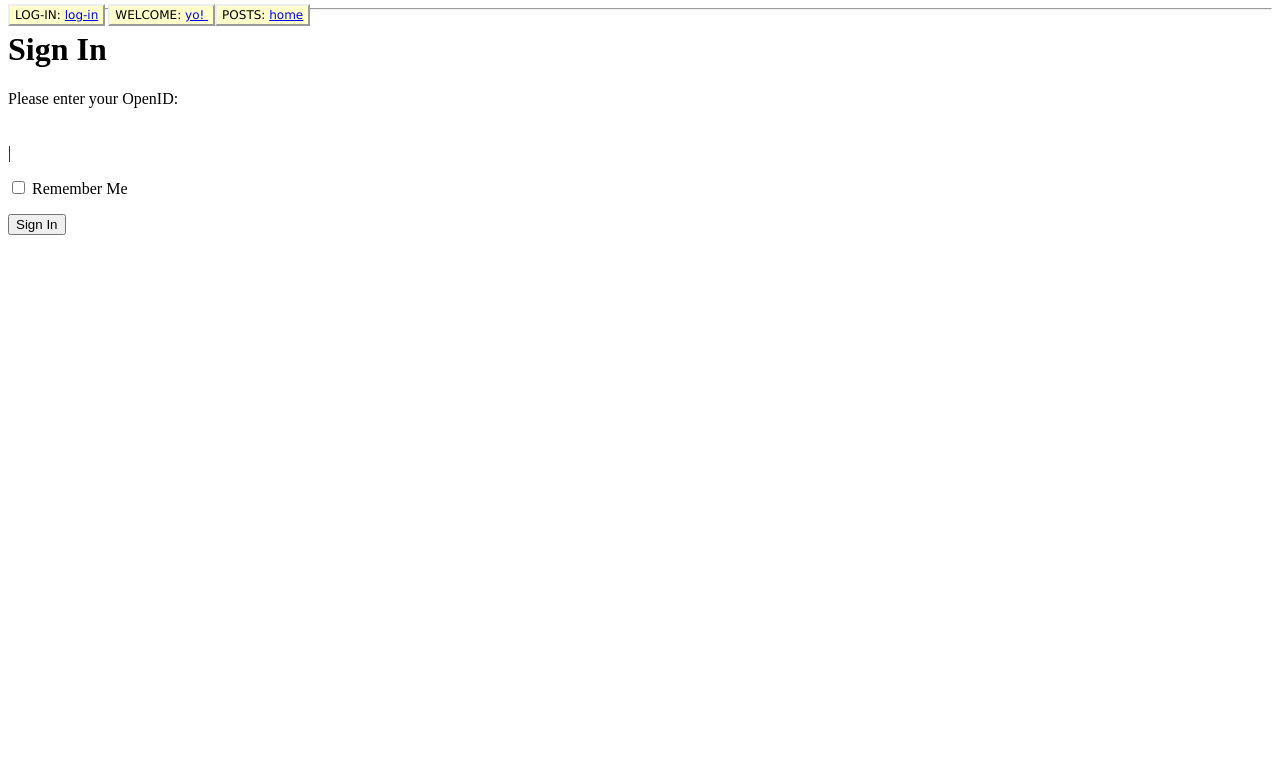
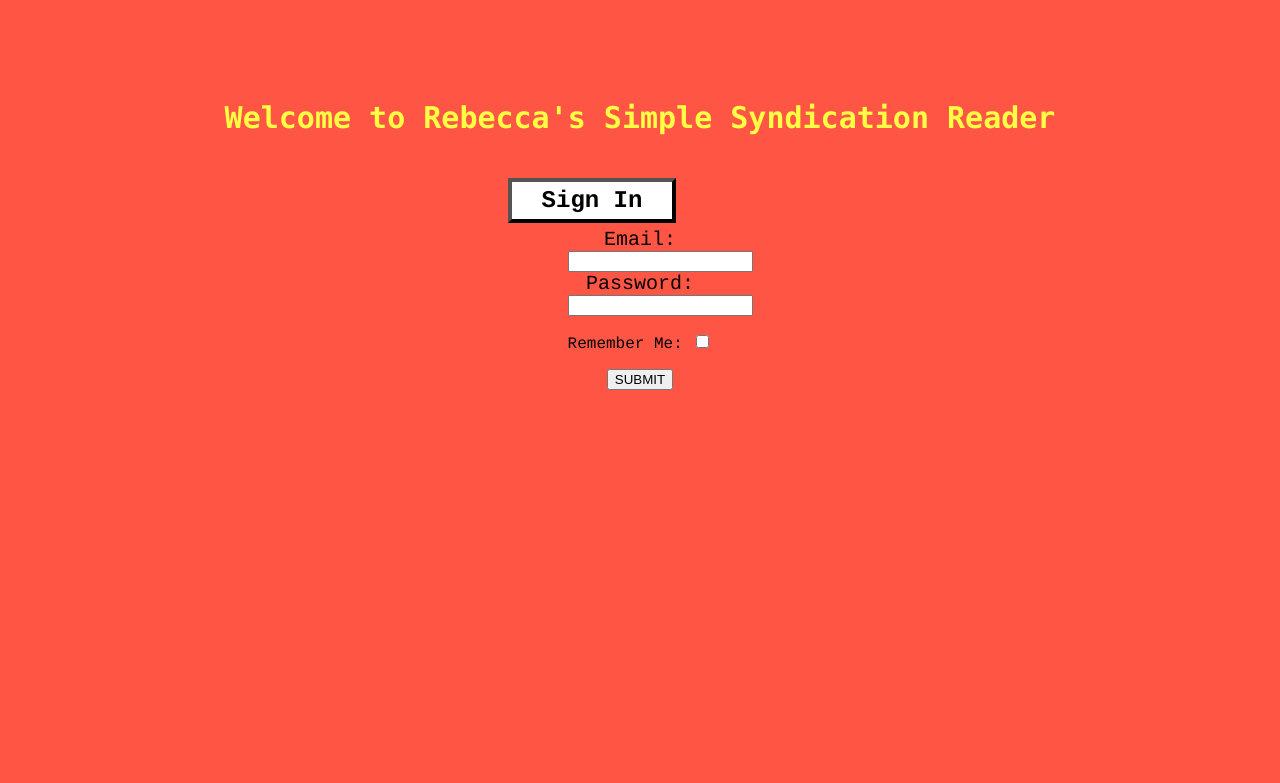
Before and after one commit to gmbeaty/Hackbright_Final_Project, a Flask app: template templates/login.html in a window 1280 px wide. Shown: the top 783 px of the page. Run offline with Flask 2, Linux system fonts and the light colour scheme; the template is opened without the code that fills it: values that come from a table or form of the project are taken from there, others are empty; parts of the project's set-up code (start-up, migrations or seed data) failed here and were passed over; some libraries are stand-ins or nearby versions.

Commit message:
Updated HTML/CSS templates

```diff
--- /dev/null
+++ b/templates/_formhelper.html
@@ -0,0 +1,12 @@
+ <!-- This goes in a html file called _formhelper.html     -->
+{% macro render_field(field)%}
+  <dd>{{ field(**kwargs)|safe }}
+  {% if field.errors %}
+    <ul class=errors>
+    {% for error in field.errors %}
+      {{error}}
+    {% endfor %}
+    </ul>
+  {% endif %}
+  </dd>
+{% endmacro %}
--- a/templates/base.html
+++ b/templates/base.html
@@ -52,17 +52,18 @@
 		<div class="Top_Line"><a id="Login">LOG-IN: </a> <a href="/login" class="link"> log-in</a></div>
 		<div class="Top_Line">WELCOME: <a href="/" class="link"> yo! </a></div>
 		<div class="Top_Line">POSTS: <a href="/home" class="link">home</a></div>
+		<div class="Top_Line"> LOGOUT: <a href="/logout" class="link">logout</a></div>
 		</div>
 		<hr>
-		{% with messages = get_flashed_messages() %}
-		{% if messages %}
-		<ul>
+	<!-- 	{% with messages = get_flashed_messages() %}
+		{% if messages %} -->
+		<!-- <ul>
 		{% for message in messages %}
 			<li>{{ message }} </li>
 		{% endfor %}
 		</ul>
 		{% endif %}
-		{% endwith %}
+		{% endwith %} -->
 
 		{% block content %}{% endblock %}
 	</body>
--- a/templates/login.html
+++ b/templates/login.html
@@ -1,48 +1,72 @@
 <!-- extend from base layout -->
+<html>
 	<head>
 		<style>
+			.Login_page {
+				text-align: center;
+				margin: 100px;
+				font-family: Courier;
+			}
 
+			.inputs {
+				/*display: inline;*/
+				font-size: 20px;
+			}
+
+			#sign_in {
+				border: solid 4px black;
+				border-style: outset;
+				margin: 5px;
+				padding: 5px;
+				width: 150px;
+				background: white;
+			}
+
+			#S_align {
+				/*Need to make this actually center*/
+				margin: 0px 395px;
+			}
+
+			h1 {
+				font-size: 30px;
+				font-family: Monaco;
+				border: 5px;
+				color: #FFFF44;
+				font-weight: bold;
+				position: relative;
+			}
+
+			body {
+				background: #ff5544;
+			}
 		</style>
 
 	</head>
 
 	<body>
-{% extends "base.html" %}
 
-{% block content %}
-<script type="text/javascript">
-function set_openid(openid, pr)
-{
-	u = openid.search('<username>')
-	if (u != -1) {
-		//openid requires username
-		user = prompt('Enter your ' + pr + ' username: ')
-		openid = openid.substr(0, u) + user
-	}
-	form = document.forms['login'];
-	form.elements['openid'].value = openid
-}
-</script>
+		<div class="Login_Page">
+		<h1> Welcome to Rebecca's Simple Syndication Reader </h1> <br />
 
-<h1>Sign In</h1>
-<form action="" method="post" name="login">
+		<div id="S_align"><h2 id="sign_in">Sign In</h2></div>
+			<form action="/login" method="POST" name= "login">
 			{{form.hidden_tag()}}
-	<p>
-		Please enter your OpenID:<br>
-		{{form.openid(size=80)}}<br>
-		<!-- renders messages as errors based on our set validators -->
-		{% for error in form.errors.openid %}
-		<!-- display the error message in red -->
-		<span style="color: red;">[{{error}}]</span>
-		{% endfor %}</br>
-		| {% for pr in providers %}
-		<a href="javascript:set_openid('{{pr.url}}', '{{pr.name}}');">{{pr.name}}</a> |
-		{% endfor %}
-	</p>
 
-	<p>{{form.remember_me}} Remember Me</p>
-	<p> <input type="submit" value="Sign In"></p>
+			<!--     # include this every time you do a form -->
+			    {% from "_formhelper.html" import render_field %}
+			    <form meth=post action="/login">
+			 <!-- begin error check -->
+
+			    <!-- Email and Password-->
+			   	<div class="inputs"> Email:
+					{{render_field(form.email)}} </div>
+				<div class="inputs"> Password:<br>
+					{{render_field(form.password)}}  </div>
+			    <p> Remember Me: {{form.remember_me}} </p>
+				<p> <input type="submit" value="SUBMIT"></p>
+
 			</form>
-{% endblock %}
+
+		</div>
 	</body>
 </html>
```
Also changed, not shown: templates/example_html.html (added, +43 -0 lines), templates/home.html (+22 -23 lines), templates/index.html (+20 -4 lines). Lines whose indentation alone changed are shown as unchanged.
